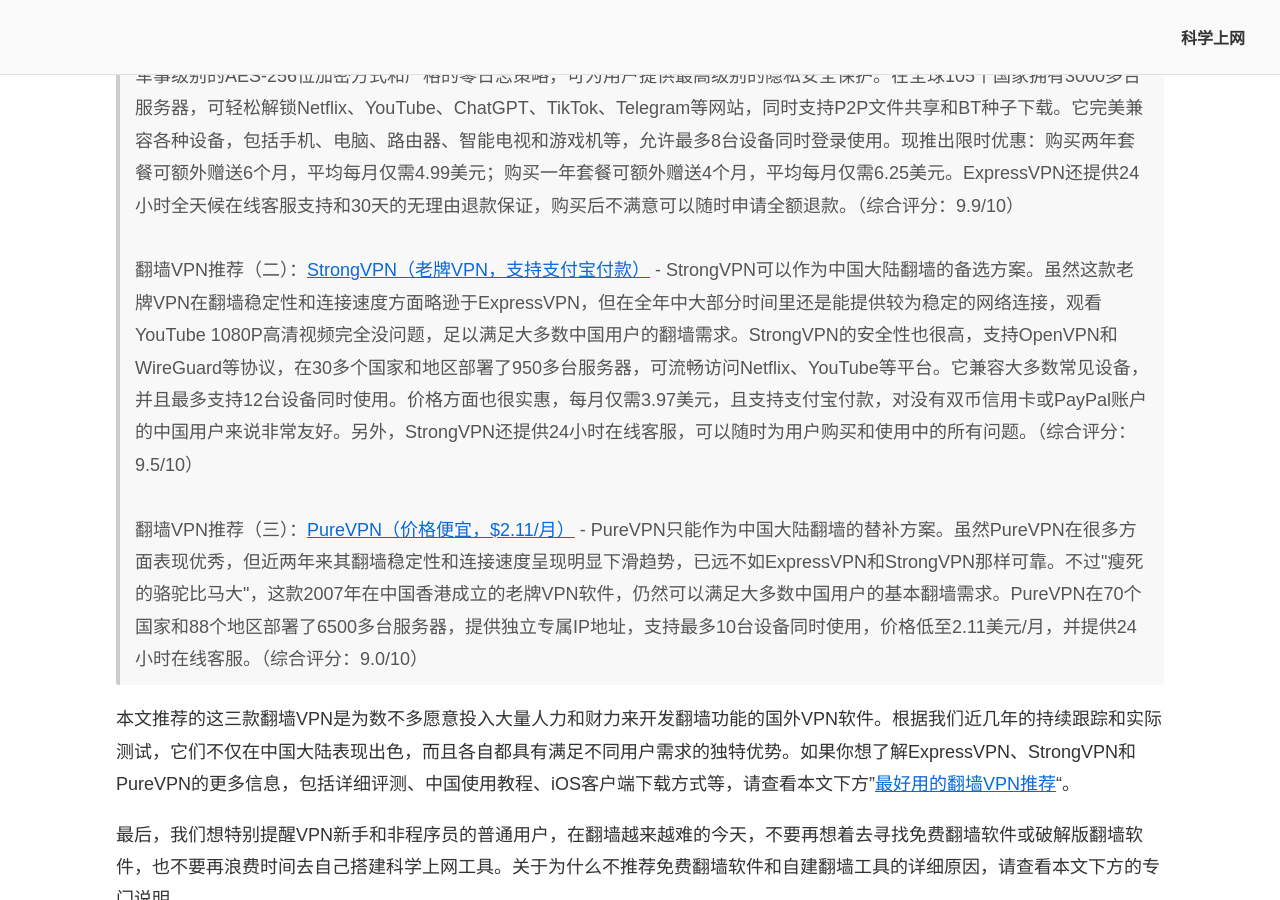
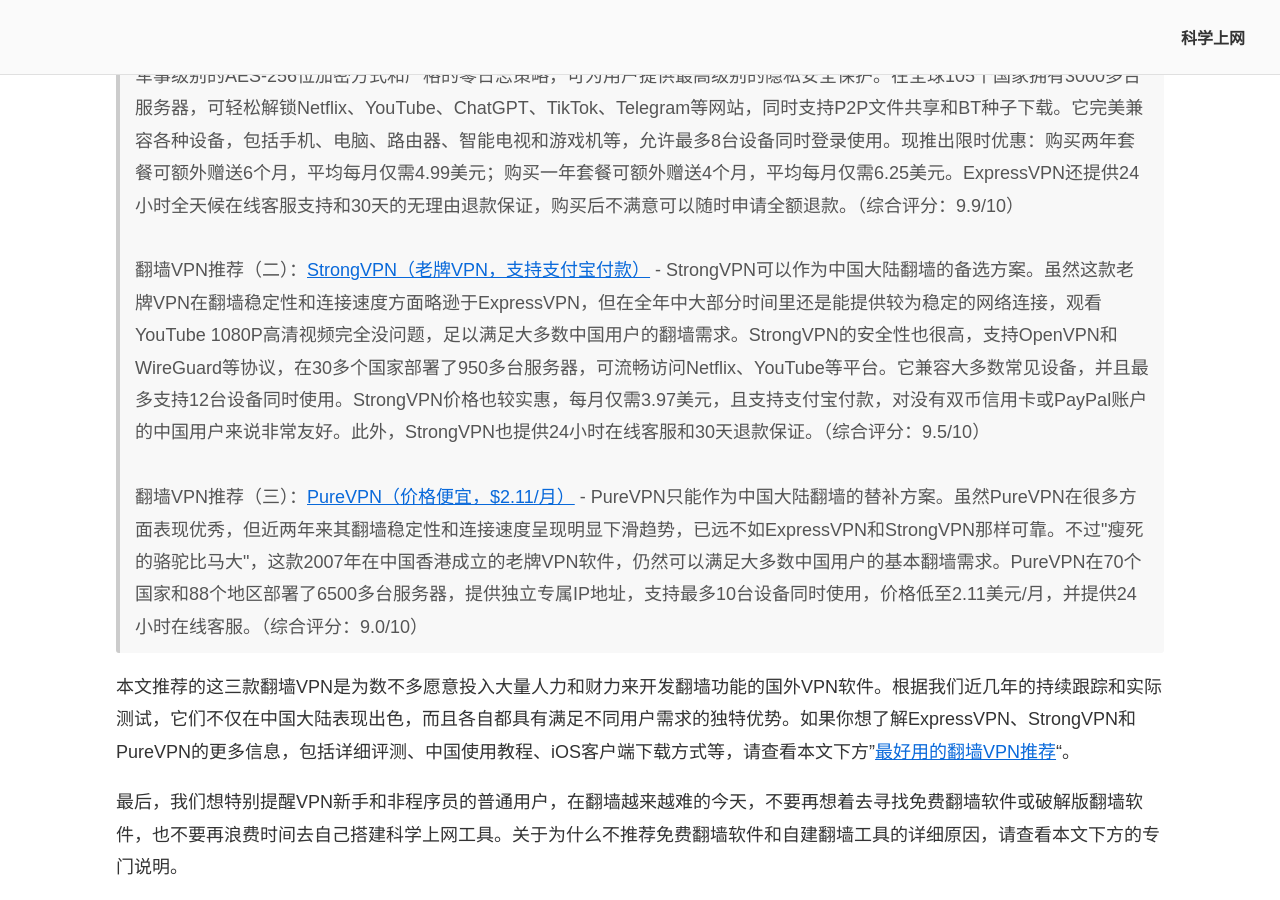
Before and after one commit to chinavpns/chinavpns.github.io, a Jekyll site: the page built from index.md, in a window 1280 px wide and 900 px high, scrolled down 1368 px. Built offline with Jekyll 4.4.1, drawn with Linux system fonts in a browser that asks for light colours.

Commit message:
Update index.md

```diff
--- a/index.md
+++ b/index.md
@@ -20,7 +20,7 @@
 
 翻墙VPN推荐（一）：<a href="https://wallvpn.com/go/expressvpn/" rel="nofollow">ExpressVPN（限时钜惠，$4.99/月，30天免费）</a> - 对于绝大多数普通用户来说，ExpressVPN是我们最为推荐的翻墙工具。因为它在中国大陆翻墙最稳定（全年可用率高达98%以上，若不挑线路的话甚至可达100%，这在整个VPN行业内遥遥领先；在每年的大封杀时期，用户可以通过联系在线客服快速获取备用线路）。翻墙速度在行业内也是最快的，并采用军事级别的AES-256位加密方式和严格的零日志策略，可为用户提供最高级别的隐私安全保护。在全球105个国家拥有3000多台服务器，可轻松解锁Netflix、YouTube、ChatGPT、TikTok、Telegram等网站，同时支持P2P文件共享和BT种子下载。它完美兼容各种设备，包括手机、电脑、路由器、智能电视和游戏机等，允许最多8台设备同时登录使用。现推出限时优惠：购买两年套餐可额外赠送6个月，平均每月仅需4.99美元；购买一年套餐可额外赠送4个月，平均每月仅需6.25美元。ExpressVPN还提供24小时全天候在线客服支持和30天的无理由退款保证，购买后不满意可以随时申请全额退款。（综合评分：9.9/10）<br/> <br/>
 
-翻墙VPN推荐（二）：<a href="https://wallvpn.com/go/strong-vpn/" rel="nofollow">StrongVPN（老牌VPN，支持支付宝付款）</a> - StrongVPN可以作为中国大陆翻墙的备选方案。虽然这款老牌VPN在翻墙稳定性和连接速度方面略逊于ExpressVPN，但在全年中大部分时间里还是能提供较为稳定的网络连接，观看YouTube 1080P高清视频完全没问题，足以满足大多数中国用户的翻墙需求。StrongVPN的安全性也很高，支持OpenVPN和WireGuard等协议，在30多个国家和地区部署了950多台服务器，可流畅访问Netflix、YouTube等平台。它兼容大多数常见设备，并且最多支持12台设备同时使用。价格方面也很实惠，每月仅需3.97美元，且支持支付宝付款，对没有双币信用卡或PayPal账户的中国用户来说非常友好。另外，StrongVPN还提供24小时在线客服，可以随时为用户购买和使用中的所有问题。（综合评分：9.5/10）<br/> <br/>
+翻墙VPN推荐（二）：<a href="https://wallvpn.com/go/strong-vpn/" rel="nofollow">StrongVPN（老牌VPN，支持支付宝付款）</a> - StrongVPN可以作为中国大陆翻墙的备选方案。虽然这款老牌VPN在翻墙稳定性和连接速度方面略逊于ExpressVPN，但在全年中大部分时间里还是能提供较为稳定的网络连接，观看YouTube 1080P高清视频完全没问题，足以满足大多数中国用户的翻墙需求。StrongVPN的安全性也很高，支持OpenVPN和WireGuard等协议，在30多个国家部署了950多台服务器，可流畅访问Netflix、YouTube等平台。它兼容大多数常见设备，并且最多支持12台设备同时使用。StrongVPN价格也较实惠，每月仅需3.97美元，且支持支付宝付款，对没有双币信用卡或PayPal账户的中国用户来说非常友好。此外，StrongVPN也提供24小时在线客服和30天退款保证。（综合评分：9.5/10）<br/> <br/>
 
 翻墙VPN推荐（三）：<a href="https://wallvpn.com/go/purevpn/" rel="nofollow">PureVPN（价格便宜，$2.11/月）</a> - PureVPN只能作为中国大陆翻墙的替补方案。虽然PureVPN在很多方面表现优秀，但近两年来其翻墙稳定性和连接速度呈现明显下滑趋势，已远不如ExpressVPN和StrongVPN那样可靠。不过"瘦死的骆驼比马大"，这款2007年在中国香港成立的老牌VPN软件，仍然可以满足大多数中国用户的基本翻墙需求。PureVPN在70个国家和88个地区部署了6500多台服务器，提供独立专属IP地址，支持最多10台设备同时使用，价格低至2.11美元/月，并提供24小时在线客服。（综合评分：9.0/10）
 
```
